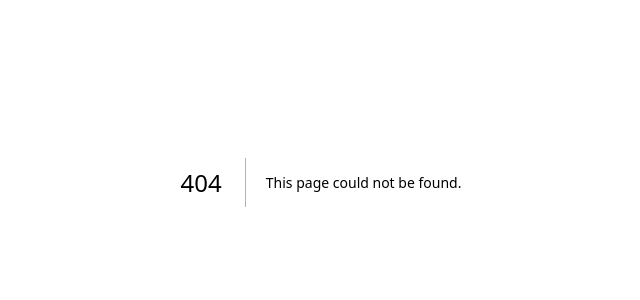
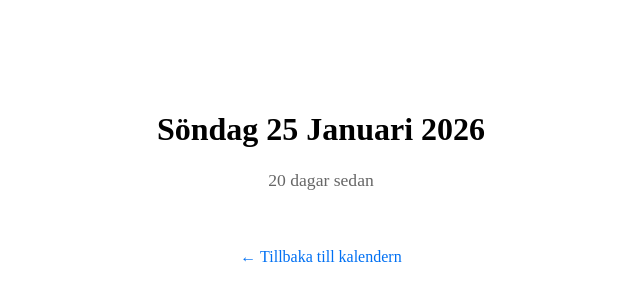
Before and after one commit to ekdennisek/temporalt, a Next.js app: page /2026/1/25 in a window 1280 px wide. Before the commit this address had no page. Shown: the part 218-518 px from the top of the page, without its empty margins (319-959 px from the left). Built offline with nearby package versions, Linux system fonts and the light colour scheme.

Commit message:
Make days clickable for more info

```diff
--- /dev/null
+++ b/app/[year]/[month]/[day]/page.tsx
@@ -0,0 +1,114 @@
+import { redirect } from "next/navigation";
+import Link from "next/link";
+import { isSwedishHoliday } from "@/lib/swedishHolidays";
+
+interface PageProps {
+  params: Promise<{
+    year: string;
+    month: string;
+    day: string;
+  }>;
+}
+
+function getRelativeDayText(date: Date): string {
+  const today = new Date();
+  const todayMidnight = new Date(
+    today.getFullYear(),
+    today.getMonth(),
+    today.getDate(),
+  );
+  const dateMidnight = new Date(
+    date.getFullYear(),
+    date.getMonth(),
+    date.getDate(),
+  );
+
+  const diffMs = dateMidnight.getTime() - todayMidnight.getTime();
+  const diffDays = Math.round(diffMs / (1000 * 60 * 60 * 24));
+
+  if (diffDays === 0) {
+    return "Idag";
+  } else if (diffDays === 1) {
+    return "Imorgon";
+  } else if (diffDays === -1) {
+    return "Igår";
+  } else if (diffDays > 1) {
+    return `Om ${diffDays} dagar`;
+  } else {
+    return `${Math.abs(diffDays)} dagar sedan`;
+  }
+}
+
+export default async function DayPage({ params }: PageProps) {
+  const { year: yearStr, month: monthStr, day: dayStr } = await params;
+
+  const year = parseInt(yearStr, 10);
+  const month = parseInt(monthStr, 10);
+  const day = parseInt(dayStr, 10);
+
+  if (
+    isNaN(year) ||
+    isNaN(month) ||
+    isNaN(day) ||
+    month < 1 ||
+    month > 12 ||
+    day < 1 ||
+    day > 31
+  ) {
+    redirect("/");
+  }
+
+  const date = new Date(year, month - 1, day);
+  if (
+    date.getFullYear() !== year ||
+    date.getMonth() !== month - 1 ||
+    date.getDate() !== day
+  ) {
+    redirect("/");
+  }
+
+  const formattedDate = new Intl.DateTimeFormat("sv-SE", {
+    dateStyle: "full",
+  }).format(date);
+
+  const holidayInfo = isSwedishHoliday(date);
+  const relativeText = getRelativeDayText(date);
+
+  return (
+    <main
+      style={{
+        height: "100vh",
+        display: "flex",
+        alignItems: "center",
+        justifyContent: "center",
+        padding: "2rem",
+        boxSizing: "border-box",
+      }}
+    >
+      <div style={{ maxWidth: "600px", width: "100%", textAlign: "center" }}>
+        <h1 style={{ textTransform: "capitalize" }}>{formattedDate}</h1>
+
+        {holidayInfo.isHoliday && holidayInfo.name && (
+          <p style={{ color: "#c00", fontSize: "1.25rem", fontWeight: "bold" }}>
+            {holidayInfo.name}
+          </p>
+        )}
+
+        <p style={{ fontSize: "1.1rem", color: "#666" }}>{relativeText}</p>
+
+        <Link
+          href={`/${year}/${month}`}
+          style={{
+            display: "inline-block",
+            marginTop: "2rem",
+            padding: "0.5rem 1rem",
+            color: "#0070f3",
+            textDecoration: "none",
+          }}
+        >
+          &larr; Tillbaka till kalendern
+        </Link>
+      </div>
+    </main>
+  );
+}
--- /dev/null
+++ b/lib/swedishHolidays.ts
@@ -0,0 +1,33 @@
+import { isMovableHoliday } from "./swedishMovableHolidays";
+
+// Fixed Swedish public holidays (allmäna helgdagar)
+export const FIXED_SWEDISH_HOLIDAYS: { month: number; day: number; name: string }[] = [
+  { month: 1, day: 1, name: "Nyårsdagen" },
+  { month: 1, day: 6, name: "Trettondedag jul" },
+  { month: 5, day: 1, name: "Första maj" },
+  { month: 6, day: 6, name: "Sveriges nationaldag" },
+  { month: 12, day: 25, name: "Juldagen" },
+  { month: 12, day: 26, name: "Annandag jul" },
+];
+
+export function isSwedishHoliday(date: Date): { isHoliday: boolean; name?: string } {
+  const month = date.getMonth() + 1;
+  const day = date.getDate();
+
+  // Check fixed holidays
+  const fixedHoliday = FIXED_SWEDISH_HOLIDAYS.find(
+    (h) => h.month === month && h.day === day
+  );
+
+  if (fixedHoliday) {
+    return { isHoliday: true, name: fixedHoliday.name };
+  }
+
+  // Check movable holidays
+  const movableHolidayResult = isMovableHoliday(date);
+  if (movableHolidayResult.isHoliday) {
+    return movableHolidayResult;
+  }
+
+  return { isHoliday: false };
+}
```
Also changed, not shown: components/Calendar.tsx (+6 -35 lines).
